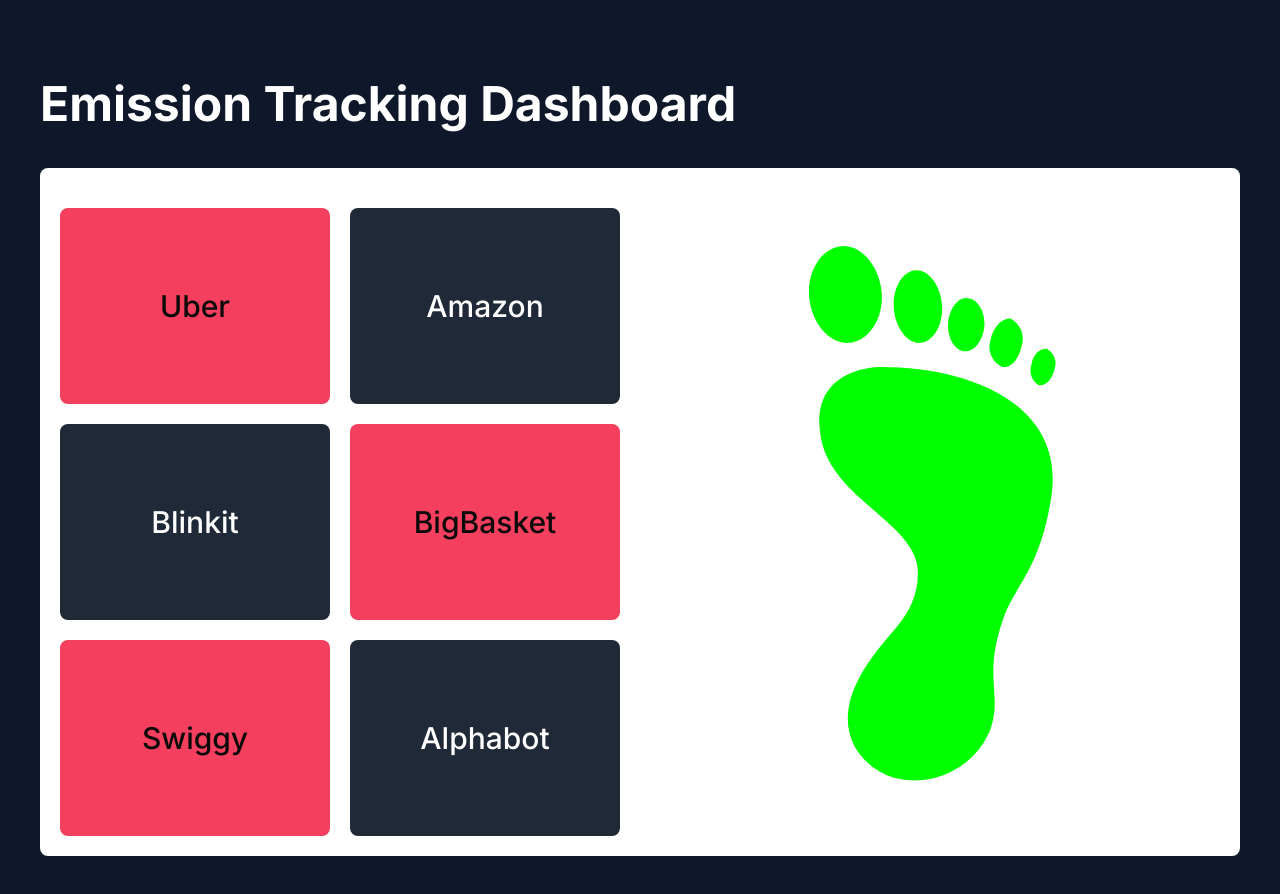
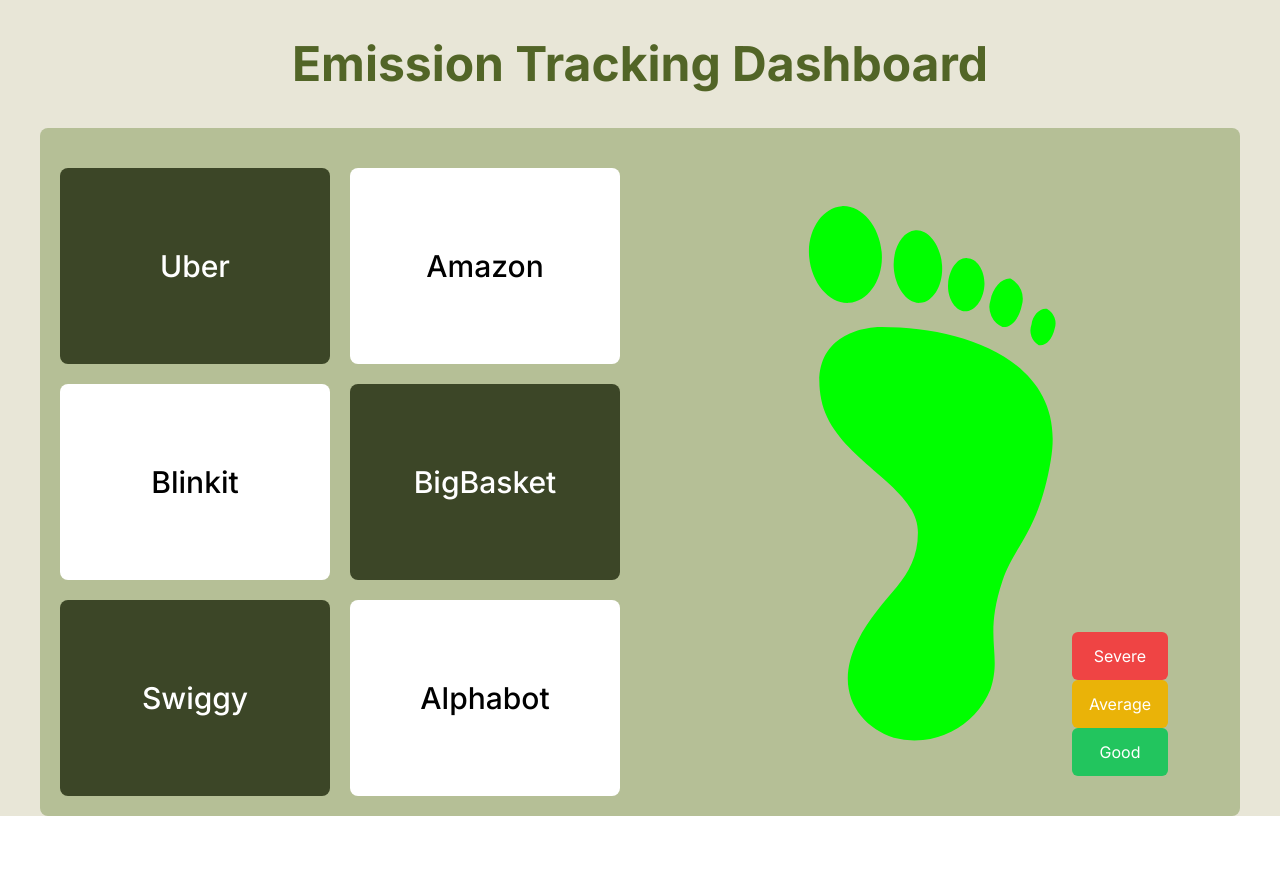
Before and after one commit to Aggarwalg01/Carbon-Footprint-Tracker, a Next.js app in the folder main-page/: page /reclaim in a window 1280 px wide. After the commit the page ends 816 px from the top, so only its background shows below. Built offline with nearby package versions, Linux system fonts and the light colour scheme; no server answers; the database is empty.

Commit message:
modified chatbot

```diff
--- a/main-page/package.json
+++ b/main-page/package.json
@@ -24,6 +24,7 @@
     "lucide-react": "^0.358.0",
     "next": "^14.1.3",
     "next-router": "^1.3.6",
+    "node-fetch": "^3.3.2",
     "npm": "^10.5.0",
     "qrcode.react": "^3.1.0",
     "react": "^18",
--- a/main-page/src/app/dashboard/page.js
+++ b/main-page/src/app/dashboard/page.js
@@ -88,6 +88,18 @@
           <div className="basis-1/2">
             {/*<img src={footprintSvg} alt="Footprint" className="w-full" /> {/* Use footprint.svg */}
             <FootprintDiv fillPercentage={percentage} />
+            <div className="absolute bottom-0 right-11 mr-5 mb-5">
+            <div className="legend bg-red-500 text-white px-4 py-3 rounded-md mr-3 w-24 text-center">
+  Severe
+</div>
+<div className="legend bg-yellow-500 text-white px-4 py-3 rounded-md mr-3 w-24 text-center">
+  Average
+</div>
+<div className="legend bg-green-500 text-white px-4 py-3 rounded-md w-24 text-center">
+  Good
+</div>
+</div>
+
           </div>
         </div>
       </div>
--- a/main-page/src/app/page.js
+++ b/main-page/src/app/page.js
@@ -59,8 +59,8 @@
                 <CiCircleCheck size={25} />
               </div>
             </div>
-            <div>
-            <Link href="/reclaim" className="font-semibold">Reclaim</Link>
+             <div>
+            {/* <Link href="/reclaim" className="font-semibold">Scan QR</Link> */}
               <h3 className="font-semibold">Local Lifestyle?</h3>
               <span className="text-[#a4b651] font-semibold">Naturally</span>
             </div>
@@ -163,6 +163,7 @@
                   <Link className="bg-white w-full h-full flex items-center justify-center rounded-lg cursor-pointer" href='/chatbot'>
                     Chatbot
                   </Link>
+                  <Link href="/reclaim" className="w-full cursor-pointer">Scan QR</Link>
                 </div>
               </div>
             </div>
--- a/main-page/src/app/reclaim/page.js
+++ b/main-page/src/app/reclaim/page.js
@@ -3,11 +3,8 @@
 import Category from "../categories/Updateqr.js";
 import { useEffect, useState } from "react";
 import FootprintDiv from "../dashboard/footprintDiv";
-import {calculateFootprintPercentage} from '../../components/firebase_operations'
+import { calculateFootprintPercentage } from '../../components/firebase_operations';
 import { useUser } from "@clerk/nextjs";
-import io, { Socket } from 'socket.io-client';
-
-var socket = null;
 
 export default function Dashboard() {
   const [isModalOpen, setModalOpen] = useState(false);
@@ -16,16 +13,14 @@
   const [calculatedBlinkit, setCalculatedBlinkit] = useState('');
   const [calculatedBigBasket, setCalculatedBigBasket] = useState('');
   const [calculatedAmazon, setCalculatedAmazon] = useState('');
-  const [url,seturl] = useState('')
-  const [statusUrl,setStatusUrl] = useState('')
-  const [percentage,setPercentage] = useState(0);
- const {user} = useUser();
+  const [url, setUrl] = useState('');
+  const [statusUrl, setStatusUrl] = useState('');
+  const [percentage, setPercentage] = useState(0);
+  const { user } = useUser();
+
   const openModal = async (category) => {
     setSelectedCompany(category);
     await fetchRequestUrl(category);
-    console.log(socket)
-    console.log(url)
-    console.log(statusUrl)
     setModalOpen(true);
   };
 
@@ -33,101 +28,108 @@
     setModalOpen(false);
   };
 
-
   const setPage = (val) => {
-    console.log("hey")
     switch (selectedCompany) {
       case 'uber':
-         setCalculatedUber(val)
+        setCalculatedUber(val);
         break;
       case 'amazon':
-         setCalculatedAmazon(val)
+        setCalculatedAmazon(val);
         break;
       case 'bigbasket':
-         setCalculatedBigBasket(val)
+        setCalculatedBigBasket(val);
         break;
       case 'blinkit':
-         setCalculatedBlinkit(val)
+        setCalculatedBlinkit(val);
         break;
       default:
         break;
     }
-    }
+  };
 
   const fetchRequestUrl = async (company) => {
-
-        fetch("http://localhost:3000/createProofRequest",
-        {
+    fetch("http://localhost:3000/createProofRequest", {
       method: 'POST',
       headers: {
-            'Content-type' : 'application/json',
+        'Content-type': 'application/json',
         'Access-Control-Allow-Origin': ''
       },
       body: JSON.stringify({
-            sessionId: "sessionId", // add the cluster id
-            addressUser: "addressUser", // add the wallet address
-            messageUser: "messageUser", // add the item being calculated
-            provider : company //company to perform task
+        sessionId: "sessionId",
+        addressUser: "addressUser",
+        messageUser: "messageUser",
+        provider: company
       })
     }).then(async (response) => {
-          const data = await  response.json();
-          console.log(data[1])
-          seturl(data[0])
-          setStatusUrl(data[1])
-        }).catch (async (error) => {
-          const data = await  error;
-          console.error('Error fetching data:',  data);
+      const data = await response.json();
+      setUrl(data[0]);
+      setStatusUrl(data[1]);
+    }).catch(async (error) => {
+      console.error('Error fetching data:', error);
     });
   };
 
   useEffect(() => {
-    if(user != undefined) {
-      calculateFootprintPercentage(user?.fullName,setPercentage);
+    if (user !== undefined) {
+      calculateFootprintPercentage(user?.fullName, setPercentage);
     }
-  },[])
+  }, []);
 
   return (
-    <div className="bg-slate-900 p-10">
-      <h1 className="text-5xl text-white font-bold py-10">Emission Tracking Dashboard</h1>
-      <div className="bg-white rounded-lg p-5">
+    <div className="bg-[#e8e6d7]">
+      <h1 className="text-5xl text-[#526527] font-bold py-10 text-center">Emission Tracking Dashboard</h1>
+      <div className="bg-[#b5bf96] rounded-lg p-5 mx-10">
         <div className="flex flex-row">
-          <div className="basis-1/2">
+          <div className="w-1/2">
             <div className="flex flex-row">
-            <div className="basis-1/2 bg-rose-500 px-8 py-20 rounded-lg mt-5 mr-5 font-medium text-3xl flex flex-col items-center">
-  <button onClick={() => openModal('uber')}>Uber</button>
-  {calculatedUber && <div style={{ justifyContent: "center" , fontSize: "20px"}}>{calculatedUber} rides</div>}
+              <div className="w-1/2 bg-[#3c4627] text-white px-8 py-20 rounded-lg mt-5 mr-5 font-medium text-3xl flex flex-col items-center">
+                <button onClick={() => openModal('uber')} className="button">Uber</button>
+                {calculatedUber && <div style={{ justifyContent: "center", fontSize: "20px" }}>{calculatedUber} rides</div>}
               </div>
-<div className="basis-1/2 bg-gray-800 text-white px-8 py-20 rounded-lg mt-5 mr-5 font-medium text-3xl flex flex-col items-center">
-  <button onClick={() => openModal('amazon')}>Amazon</button>
-  {calculatedAmazon && <div style={{ justifyContent: "center" , fontSize: "20px"}}>{calculatedAmazon} orders</div>}
+              <div className="w-1/2 bg-white text-black px-8 py-20 rounded-lg mt-5 mr-5 font-medium text-3xl flex flex-col items-center">
+                <button onClick={() => openModal('amazon')} className="button">Amazon</button>
+                {calculatedAmazon && <div style={{ justifyContent: "center", fontSize: "20px" }}>{calculatedAmazon} orders</div>}
               </div>
             </div>
             <div className="flex flex-row">
-            <div className="basis-1/2 bg-gray-800 text-white px-8 py-20 rounded-lg mt-5 mr-5 font-medium text-3xl flex flex-col items-center">
-  <button onClick={() => openModal('blinkit')}>Blinkit</button>
-  {calculatedBlinkit && <div style={{ justifyContent: "center" , fontSize: "20px"}}>{calculatedBlinkit} items</div>}
+              <div className="w-1/2 bg-white text-black px-8 py-20 rounded-lg mt-5 mr-5 font-medium text-3xl flex flex-col items-center">
+                <button onClick={() => openModal('blinkit')} className="button">Blinkit</button>
+                {calculatedBlinkit && <div style={{ justifyContent: "center", fontSize: "20px" }}>{calculatedBlinkit} items</div>}
               </div>
-<div className="basis-1/2 bg-rose-500 px-8 py-20 rounded-lg mt-5 mr-5 font-medium text-3xl flex flex-col items-center">
-  <button onClick={() => openModal('bigbasket')}>BigBasket</button>
-  {calculatedBigBasket && <div style={{ justifyContent: "center" , fontSize: "20px"}}>{calculatedBigBasket} items</div>}
+              <div className="w-1/2 bg-[#3c4627] text-white px-8 py-20 rounded-lg mt-5 mr-5 font-medium text-3xl flex flex-col items-center">
+                <button onClick={() => openModal('bigbasket')} className="button">BigBasket</button>
+                {calculatedBigBasket && <div style={{ justifyContent: "center", fontSize: "20px" }}>{calculatedBigBasket} items</div>}
               </div>
             </div>
             <div className="flex flex-row">
-              <div className="basis-1/2 bg-rose-500 px-8 py-20 rounded-lg mt-5 mr-5 font-medium text-3xl flex flex-col items-center">
-                <button onClick={() => openModal('Water')}>Swiggy</button>
+              <div className="w-1/2 bg-[#3c4627] text-white px-8 py-20 rounded-lg mt-5 mr-5 font-medium text-3xl flex flex-col items-center">
+                <button onClick={() => openModal('Water')} className="button">Swiggy</button>
               </div>
-              <div className="basis-1/2 bg-gray-800 text-white  px-8 py-20 rounded-lg mt-5 mr-5 font-medium text-3xl flex flex-col items-center">
-                <button onClick={() => openModal('Waste')}>Alphabot</button>
+              <div className="w-1/2 bg-white text-black px-8 py-20 rounded-lg mt-5 mr-5 font-medium text-3xl flex flex-col items-center">
+                <button onClick={() => openModal('Waste')} className="button">Alphabot</button>
               </div>
             </div>
           </div>
-          <div className="basis-1/2">
-            {/*<img src={footprintSvg} alt="Footprint" className="w-full" /> {/* Use footprint.svg */}
+          <div className="w-1/2 relative">
             <FootprintDiv fillPercentage={percentage} />
+            {/* Legends */}
+            <div className="absolute bottom-0 right-0 mr-10 mb-5">
+            <div className="legend bg-red-500 text-white px-4 py-3 rounded-md mr-3 w-24 text-center">
+              Severe
+          </div>
+            <div className="legend bg-yellow-500 text-white px-4 py-3 rounded-md mr-3 w-24 text-center">
+              Average
+          </div>
+            <div className="legend bg-green-500 text-white px-4 py-3 rounded-md w-24 text-center">
+              Good
           </div>
             </div>
           </div>
-      <Category isOpen={isModalOpen} onClose={closeModal} category={selectedCompany}  setCalculatedValue={setPage}  url={url} statusUrl={statusUrl}/>
+        </div>
+      </div>
+      <Category isOpen={isModalOpen} onClose={closeModal} category={selectedCompany} setCalculatedValue={setPage} url={url} statusUrl={statusUrl} />
     </div>
   );
+
+
   }
```
Also changed, not shown: main-page/src/app/chatbot/page.js (+14 -14 lines), main-page/src/app/chatbot/styles.css (+18 -50 lines), 2 other files (tests, documents, lock files or other folders). Lines whose indentation alone changed are shown as unchanged.
